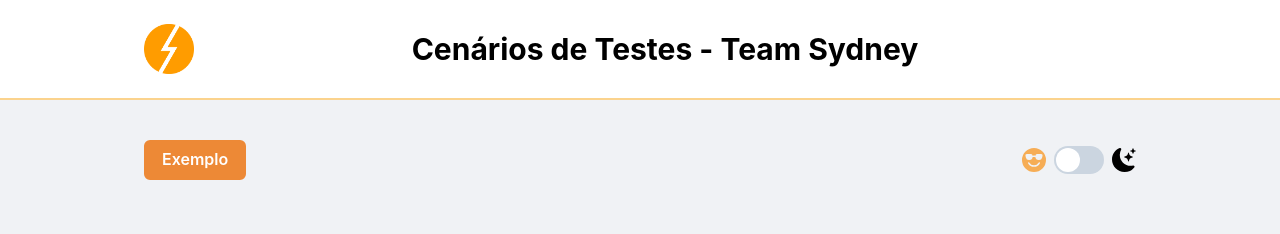
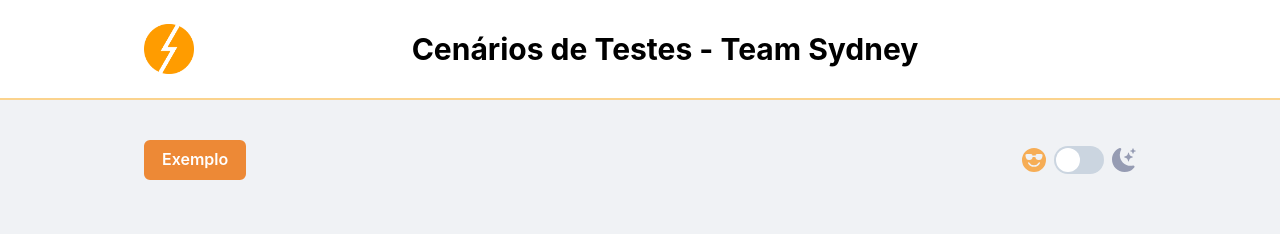
Before and after one commit to chrisleo-usa/scenario-tests, a React (Create React App) app: page / in a window 1280 px wide. Shown: the top 234 px of the page. Built offline with nearby package versions, Linux system fonts and the light colour scheme.

Commit message:
change moon color in light theme

```diff
--- a/src/pages/home.tsx
+++ b/src/pages/home.tsx
@@ -50,7 +50,7 @@ const Home = ({ setDarkMode, darkMode }: HomeProps) => {
             <Icon
               as={BsMoonStarsFill}
               fontSize={24}
-              color={darkMode ? 'ice' : 'black'}
+              color={darkMode ? 'ice' : 'gray.450'}
             />
           </Flex>
         </Flex>
```
